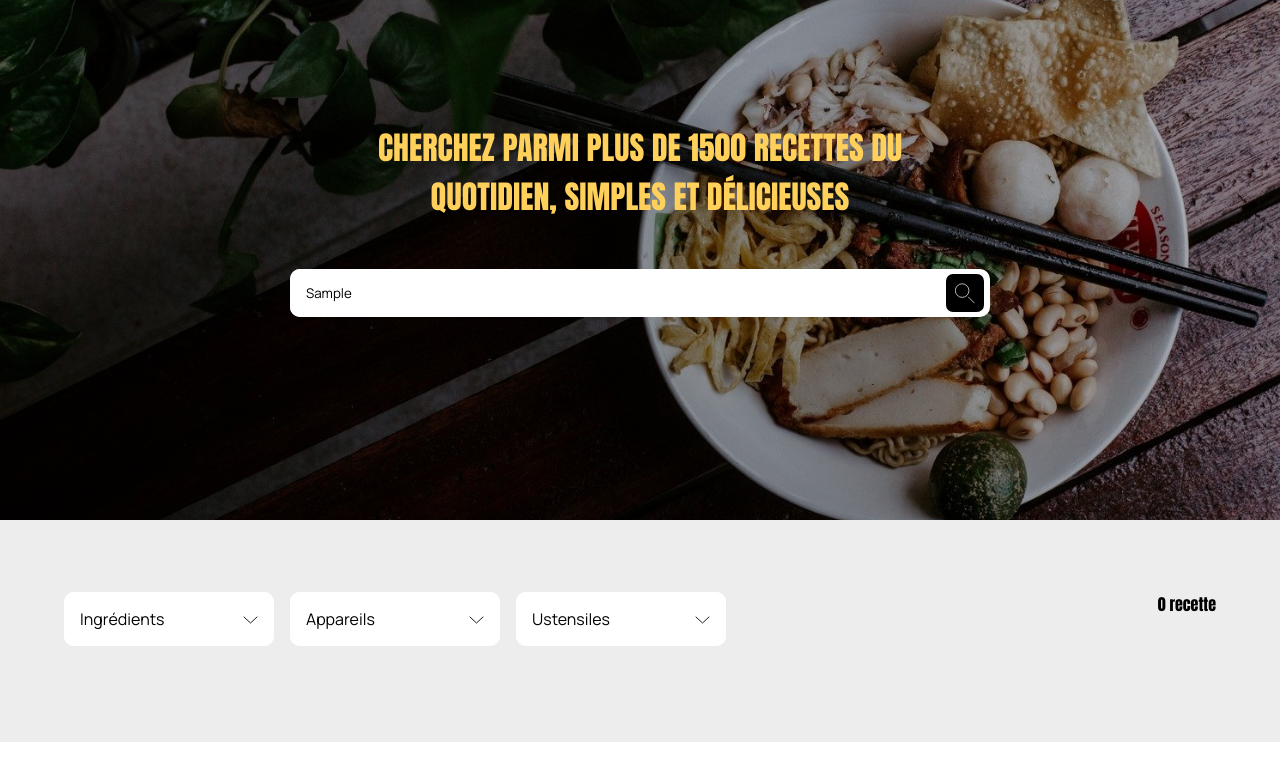
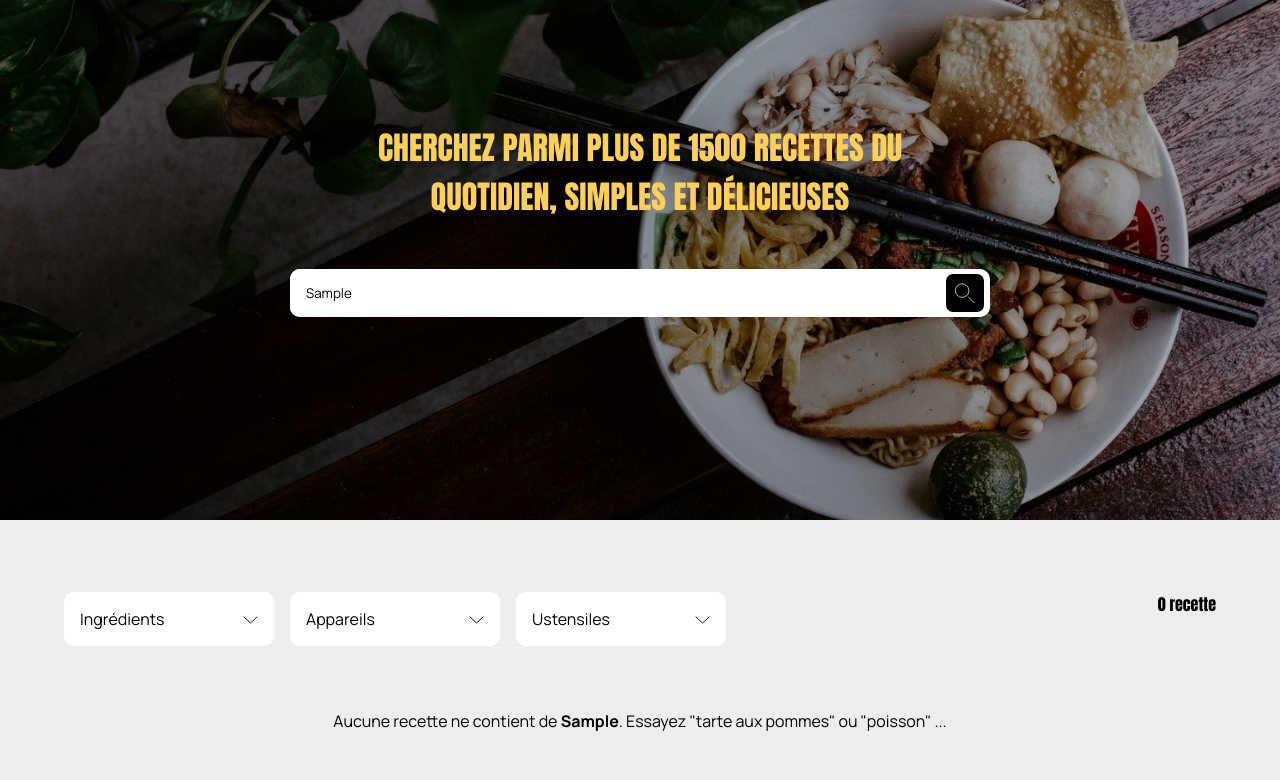
Before and after one commit to Jeanne4L/oc-les-petits-plats, a plain HTML site: page index.html in a window 1280 px wide. Both pictures are taken after typing "Sample" into the empty fields and a click on the button 965 px from the left and 373 px from the top of the page. Shown: the part 80-860 px from the top of the page. Before the commit the page ends 822 px from the top, so only its background shows below. Drawn offline with Linux system fonts and the light colour scheme.

Commit message:
feat(main search): display message if no result

```diff
--- a/index.html
+++ b/index.html
@@ -167,6 +167,10 @@
 				<div class="tags-container"></div>
 
 				<div class="recipes"></div>
+				<p class="not-found hidden">
+					Aucune recette ne contient de <span class="search">recherche</span>.
+					Essayez "tarte aux pommes" ou "poisson" ...
+				</p>
 			</div>
 		</main>
 		<script src="js/index.js" type="module"></script>
--- a/js/index.js
+++ b/js/index.js
@@ -81,12 +81,15 @@ const displayRecipesAmount = (recipes) => {
 };
 
 const displayRecipesElements = (recipes) => {
-	document.querySelector('.recipes').innerHTML = '';
+	const recipesContainer = document.querySelector('.recipes');
+	recipesContainer.innerHTML = '';
 
-	if (recipes.length === 0) {
-		const message = document.createElement('p');
-		message.innerText = `Aucune recette ne contient ${tagsList.tagsList} ou ${searchText} vous pouvez chercher "
-        tarte aux pommes ", " poisson ", etc.`;
+	if (!recipes.length) {
+		const message = document.querySelector('.not-found');
+		const searchElt = document.querySelector('.search');
+
+		message.classList.remove('hidden');
+		searchElt.innerText = searchText;
 	}
 	recipes.forEach((recipe) => {
 		recipeTemplate(recipe);
--- a/style.css
+++ b/style.css
@@ -369,6 +369,18 @@ header .container,
 	margin-top: 8px;
 }
 
+.not-found {
+	text-align: center;
+}
+
+.not-found .search {
+	font-weight: var(--text-bold);
+}
+
+.hidden {
+	display: none;
+}
+
 @media (min-width: 600px) {
 	.filters-container {
 		flex-direction: row;
```
